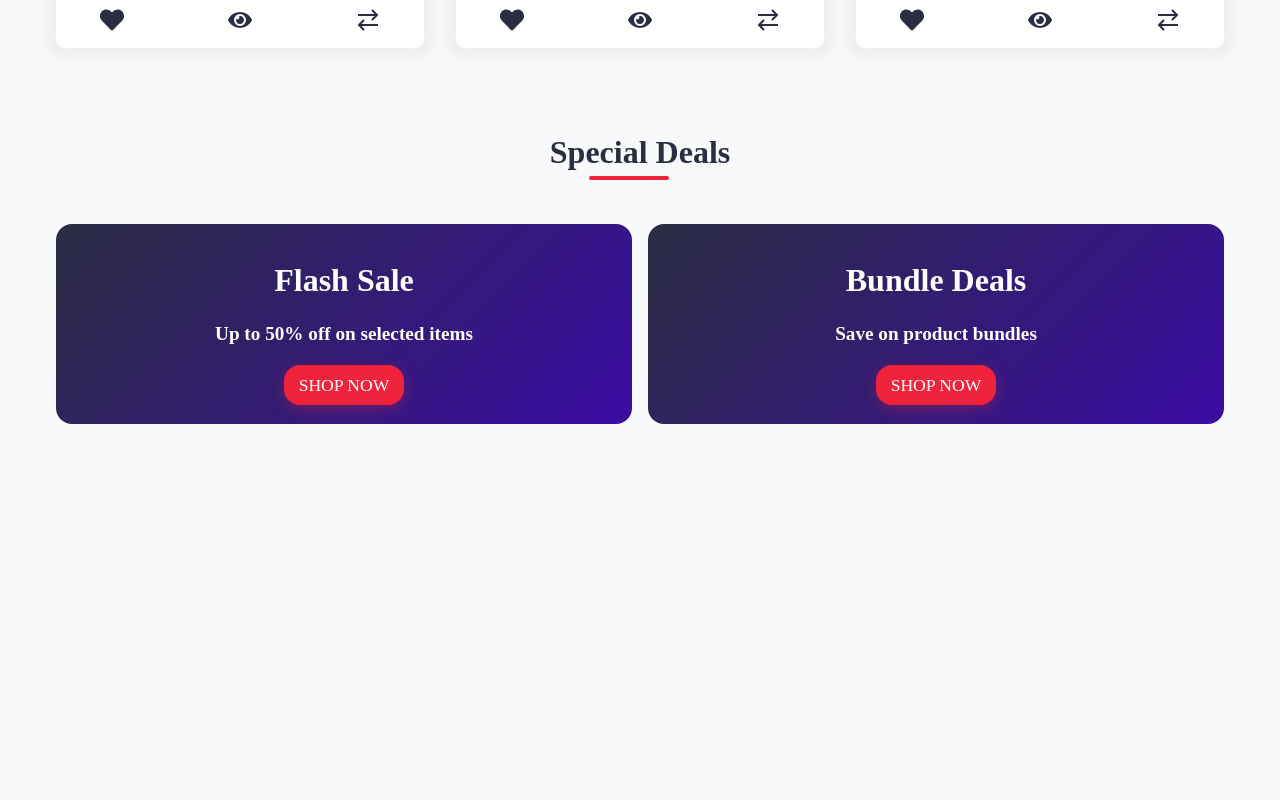
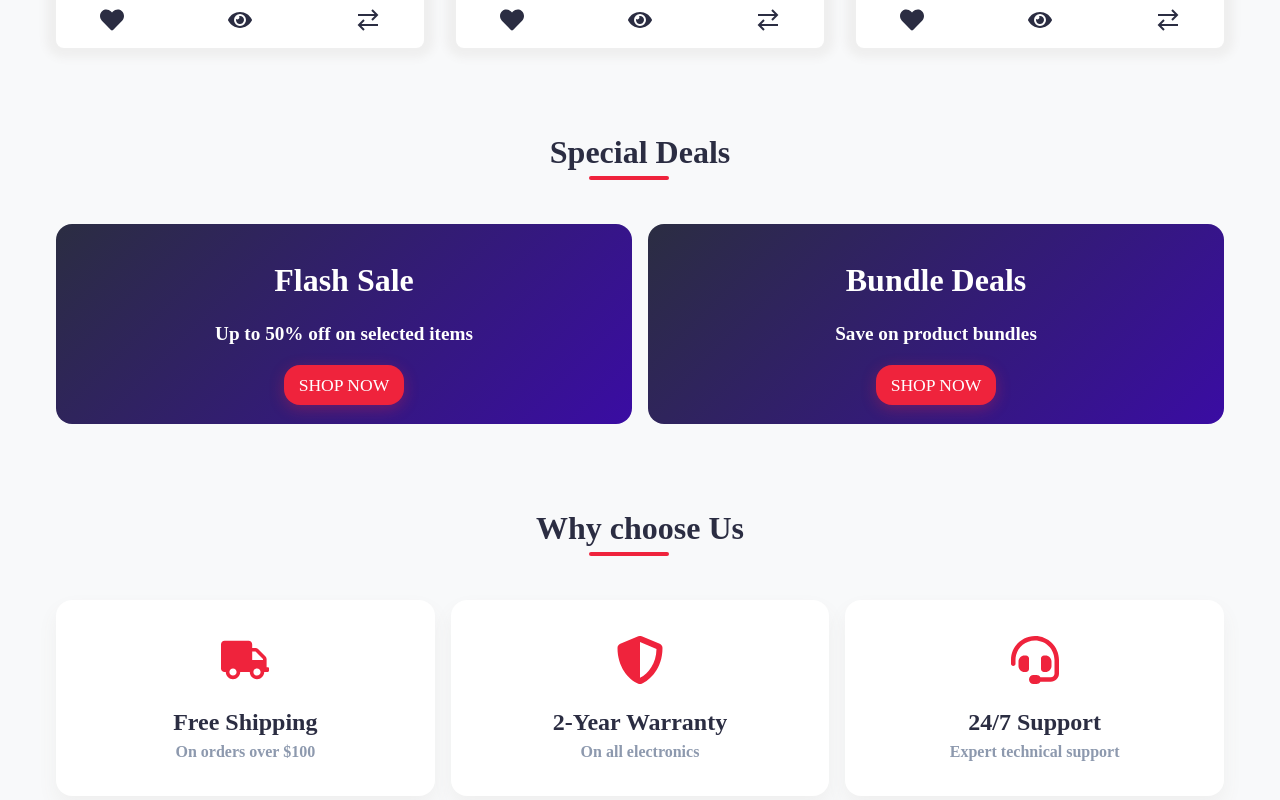
Before and after one commit to mohammadmehdidalvandii/techstore-front-end, a React (Vite) app: page / in a window 1280 px wide. Shown: the part 1906-2706 px from the top of the page. Before the commit the page ends 2450 px from the top, so only its background shows below. Built offline with nearby package versions, Linux system fonts and the light colour scheme.

Commit message:
create section trust for home-page

```diff
--- /dev/null
+++ b/src/components/template/home/Trust/Trust.css
@@ -0,0 +1,46 @@
+.trust{
+    display: block;
+    width: 100%;
+    margin-top: 5rem;
+}
+.trust .trust_cart{
+    display: grid;
+    grid-template-columns: repeat(auto-fit , minmax(200px , 1fr));
+    gap: 1rem;
+    margin-top: 3rem;
+}
+.trust_cart .item{
+    display: block;
+    user-select: none;
+    text-align: center;
+    background-color: var(--white);
+    padding: 2rem;
+    border-radius: 1rem;
+    box-shadow: 0 10px 20px #efefef;
+    transition: all 0.4s linear;
+}
+.trust_cart .item:hover{
+    transform: translateY(-20px);
+}
+.trust_cart .item .icon{
+    display: block;
+    font-size: 3rem;
+    color: var(--secondary-color);
+    transition: all 0.4s linear;
+}
+.trust_cart .item:hover .icon{
+    transform: scale(1.2);
+}
+.trust_cart .item .title{
+    display: block;
+    font-family: var(--font-rubikBold);
+    font-size: 1.5rem;
+    font-weight: 900;
+    color: var(--text-color);
+}
+.trust_cart .item .text{
+    display: block;
+    font-size: 1rem;
+    font-weight: 700;
+    color: var(--gray);
+}
--- /dev/null
+++ b/src/components/template/home/Trust/Trust.tsx
@@ -0,0 +1,34 @@
+import React from 'react';
+import './Trust.css';
+import { FaShieldAlt, FaTruck } from 'react-icons/fa';
+import { FaHeadset } from "react-icons/fa6";
+
+
+const trust:React.FC = ()=>{
+  return (
+    <section className="trust">
+        <div className="container">
+            <h5 className="main_title">Why choose Us</h5>
+            <div className="trust_cart">
+                <div className='item'>
+                    <span className='icon'><FaTruck/></span>
+                    <h6 className="title">Free Shipping</h6>
+                    <p className="text">On orders over $100</p>
+                </div>
+                <div className='item'>
+                    <span className='icon'><FaShieldAlt/> </span>
+                    <h6 className="title">2-Year Warranty</h6>
+                    <p className="text">On all electronics</p>
+                </div>
+                <div className='item'>
+                    <span className='icon'><FaHeadset/></span>
+                    <h6 className="title">24/7 Support</h6>
+                    <p className="text">Expert technical support</p>
+                </div>
+            </div>
+        </div>
+    </section>
+  )
+}
+
+export default trust
--- a/src/page/Home/Home.tsx
+++ b/src/page/Home/Home.tsx
@@ -4,6 +4,7 @@ import Hero from '@components/template/home/Hero/Hero'
 import Categories from '@components/template/home/Categories/Categories'
 import FeaturedProducts from '@components/template/home/FeaturedProducts/FeaturedProducts'
 import SpecialDeals from '@components/template/home/SpecialDeals/SpecialDeals'
+import Trust from '@components/template/home/Trust/trust'
 
 const Home:React.FC = ()=>{
   return (
@@ -13,6 +14,7 @@ const Home:React.FC = ()=>{
     <Categories/>
     <FeaturedProducts/>
     <SpecialDeals/>
+    <Trust/>
     <br /><br /><br /><br /><br />
     </>
   )
```
